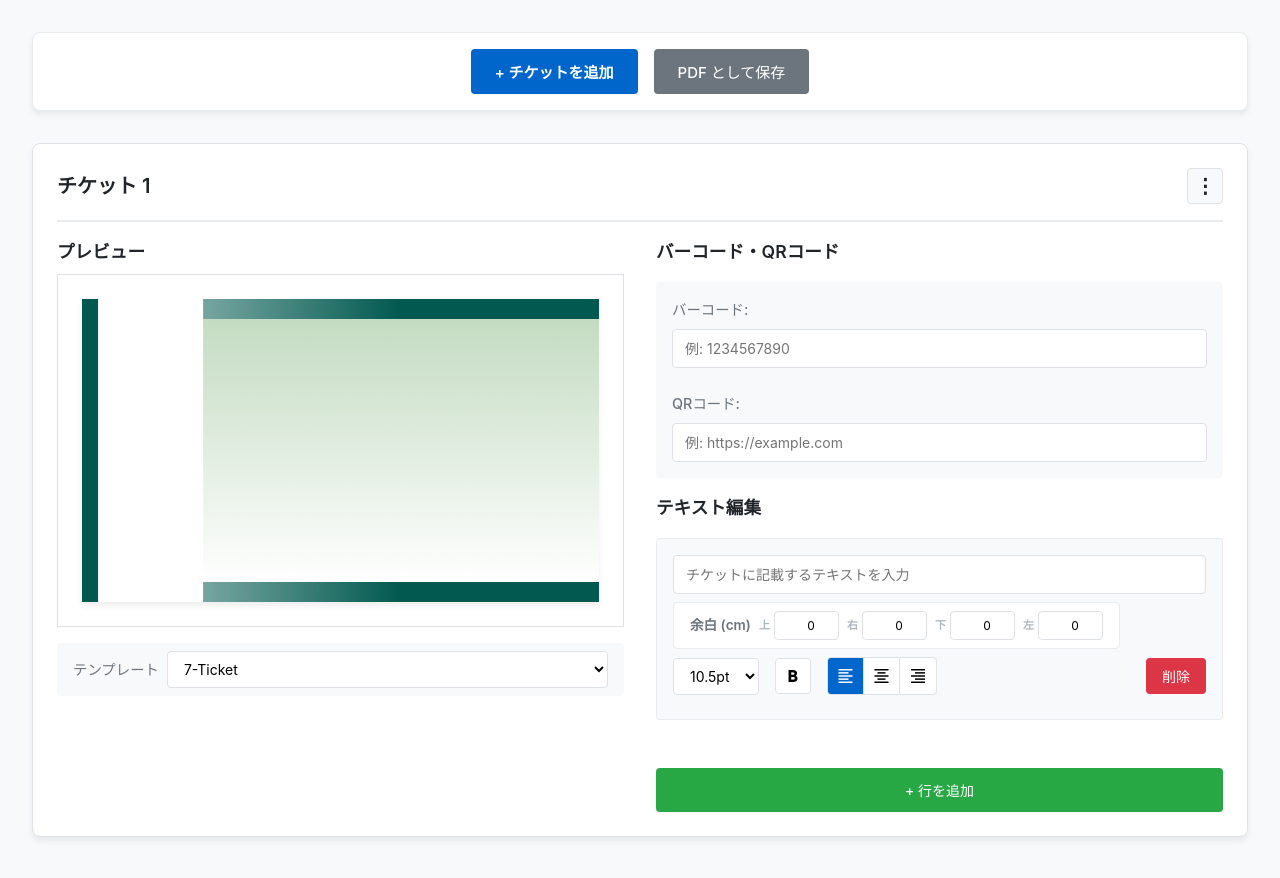
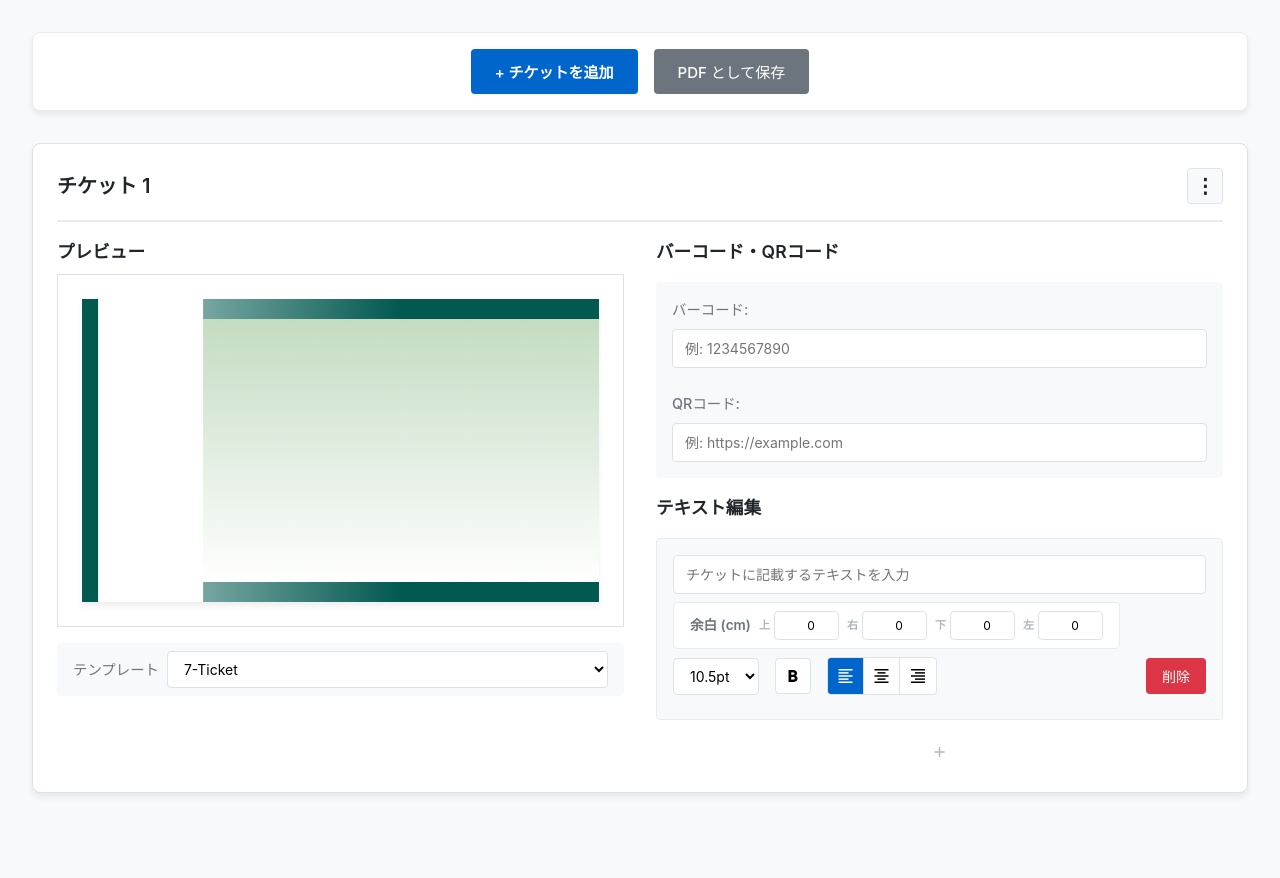
Before and after one commit to Project-Andraste/ticket-keepsake, a React (Vite) app: page / in a window 1280 px wide. Shown: the top 878 px of the page. After the commit the page ends 849 px from the top, so only its background shows below. Built offline with nearby package versions, Linux system fonts and the light colour scheme.

Commit message:
:sparkles: Enable text reordering and insertion at arbitrary positions

```diff
--- a/src/components/TicketEditor.module.css
+++ b/src/components/TicketEditor.module.css
@@ -270,6 +270,56 @@
 	box-shadow: var(--shadow-sm);
 }
 
+.swapButton {
+	display: flex;
+	align-items: center;
+	justify-content: center;
+	width: auto;
+	padding: 0.25rem 0.5rem;
+	background: none;
+	color: var(--color-text-secondary);
+	border: none;
+	border-radius: var(--radius-sm);
+	cursor: pointer;
+	transition: all var(--transition-base);
+	opacity: 0.5;
+}
+
+.swapButton:hover {
+	opacity: 1;
+	color: var(--color-primary);
+	transform: scale(1.1);
+}
+
+.lineActions {
+	display: flex;
+	align-items: center;
+	justify-content: center;
+	gap: 0;
+	margin: 0.125rem 0;
+}
+
+.insertButton {
+	display: flex;
+	align-items: center;
+	justify-content: center;
+	width: auto;
+	padding: 0.25rem 0.5rem;
+	background: none;
+	color: var(--color-text-secondary);
+	border: none;
+	border-radius: var(--radius-sm);
+	cursor: pointer;
+	transition: all var(--transition-base);
+	opacity: 0.5;
+}
+
+.insertButton:hover {
+	opacity: 1;
+	color: var(--color-success);
+	transform: scale(1.1);
+}
+
 .barcodeSection {
 	display: flex;
 	flex-direction: column;
--- a/src/components/TicketEditor.tsx
+++ b/src/components/TicketEditor.tsx
@@ -42,6 +42,14 @@ export const TicketEditor: React.FC<TicketEditorProps> = ({ ticket, ticketNumber
 		onUpdate({ ...ticket, lines: [...ticket.lines, newLine] });
 	};
 
+	const handleInsertLineAfter = (index: number) => {
+		const referenceLine = ticket.lines[index];
+		const newLine = referenceLine ? createLineFromTemplate(referenceLine) : createDefaultLine();
+		const updatedLines = [...ticket.lines];
+		updatedLines.splice(index + 1, 0, newLine);
+		onUpdate({ ...ticket, lines: updatedLines });
+	};
+
 	const handleUpdateLine = (updatedLine: TicketLine) => {
 		const updatedLines = ticket.lines.map((line) => (line.id === updatedLine.id ? updatedLine : line));
 		onUpdate({ ...ticket, lines: updatedLines });
@@ -49,6 +57,13 @@ export const TicketEditor: React.FC<TicketEditorProps> = ({ ticket, ticketNumber
 
 	const handleDeleteLine = (lineId: string) => {
 		const updatedLines = ticket.lines.filter((line) => line.id !== lineId);
+		onUpdate({ ...ticket, lines: updatedLines });
+	};
+
+	const handleSwapLines = (index: number) => {
+		if (index < 0 || index >= ticket.lines.length - 1) return;
+		const updatedLines = [...ticket.lines];
+		[updatedLines[index], updatedLines[index + 1]] = [updatedLines[index + 1], updatedLines[index]];
 		onUpdate({ ...ticket, lines: updatedLines });
 	};
 
@@ -198,12 +213,21 @@ export const TicketEditor: React.FC<TicketEditorProps> = ({ ticket, ticketNumber
 					</div>
 
 					<h3>テキスト編集</h3>
-					{ticket.lines.map((line) => (
-						<TicketLineEditor key={line.id} line={line} onUpdate={handleUpdateLine} onDelete={() => handleDeleteLine(line.id)} />
+					{ticket.lines.map((line, index) => (
+						<React.Fragment key={line.id}>
+							<TicketLineEditor line={line} onUpdate={handleUpdateLine} onDelete={() => handleDeleteLine(line.id)} />
+							<div className={styles.lineActions}>
+								{index < ticket.lines.length - 1 && (
+									<button onClick={() => handleSwapLines(index)} className={styles.swapButton} title="上下を入れ替え">
+										<span className="material-symbols-outlined">swap_vert</span>
+									</button>
+								)}
+								<button onClick={() => handleInsertLineAfter(index)} className={styles.insertButton} title="ここに行を挿入">
+									<span className="material-symbols-outlined">add</span>
+								</button>
+							</div>
+						</React.Fragment>
 					))}
-					<button onClick={handleAddLine} className={styles.addButton}>
-						+ 行を追加
-					</button>
 				</div>
 			</div>
 		</div>
--- a/src/components/TicketLineEditor.module.css
+++ b/src/components/TicketLineEditor.module.css
@@ -2,7 +2,6 @@
 	border: 1px solid var(--color-border-light);
 	border-radius: var(--radius-sm);
 	padding: var(--spacing-md);
-	margin-bottom: var(--spacing-md);
 	background-color: var(--color-bg-secondary);
 	transition: all var(--transition-base);
 	display: flex;
```
